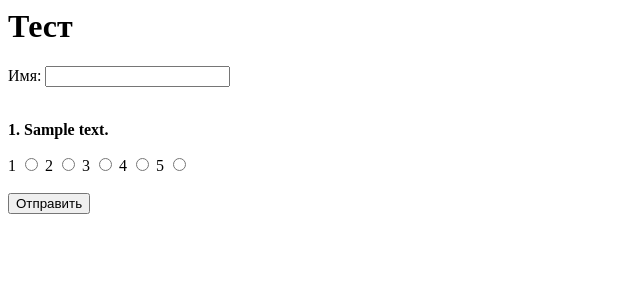
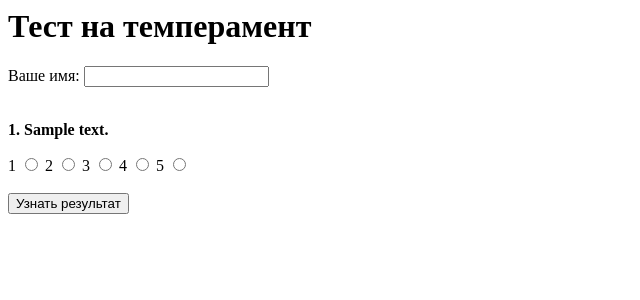
Before and after one commit to UlyanaSmirnova11/temperament-test, a PHP site: page /test.php in a window 1280 px wide. Shown: the top 300 px of the page, without its empty margins (0-640 px from the left). Run offline with PHP 8.4, Linux system fonts and the light colour scheme; tables that the repository leaves empty hold one stand-in row (values such as "Sample post"); some libraries are stand-ins or nearby versions.

Commit message:
test.php

```diff
--- a/src/test.php
+++ b/src/test.php
@@ -5,23 +5,24 @@ try {
     $pdo = getDBConnection();
     $questions = $pdo->query("SELECT * FROM questions")->fetchAll();
 
-    echo "<h1>Тест</h1>";
-    echo "<form>";
-    echo "<label>Имя: <input type='text' name='name'></label><br><br>";
+    echo "<h1>Тест на темперамент</h1>";
+    echo "<form method='POST' action='results.php'>";
+    echo "<label>Ваше имя: <input type='text' name='name' required></label><br><br>";
 
     foreach ($questions as $i => $q) {
         echo "<p><strong>" . ($i+1) . ". " . $q['question_text'] . "</strong></p>";
-        echo "1 <input type='radio' name='q" . $q['id'] . "' value='1'> ";
-        echo "2 <input type='radio' name='q" . $q['id'] . "' value='2'> ";
-        echo "3 <input type='radio' name='q" . $q['id'] . "' value='3'> ";
-        echo "4 <input type='radio' name='q" . $q['id'] . "' value='4'> ";
-        echo "5 <input type='radio' name='q" . $q['id'] . "' value='5'><br><br>";
+
+        // Шкала от 1 до 5
+        for ($j = 1; $j <= 5; $j++) {
+            echo $j . " <input type='radio' name='q" . $q['id'] . "' value='" . $j . "' required> ";
+        }
+        echo "<br><br>";
     }
 
-    echo "<button>Отправить</button>";
+    echo "<button type='submit'>Узнать результат</button>";
     echo "</form>";
 
 } catch (Exception $e) {
-    echo "<p>Ошибка БД</p>";
+    echo "<p>Ошибка: " . $e->getMessage() . "</p>";
 }
 ?>
```
